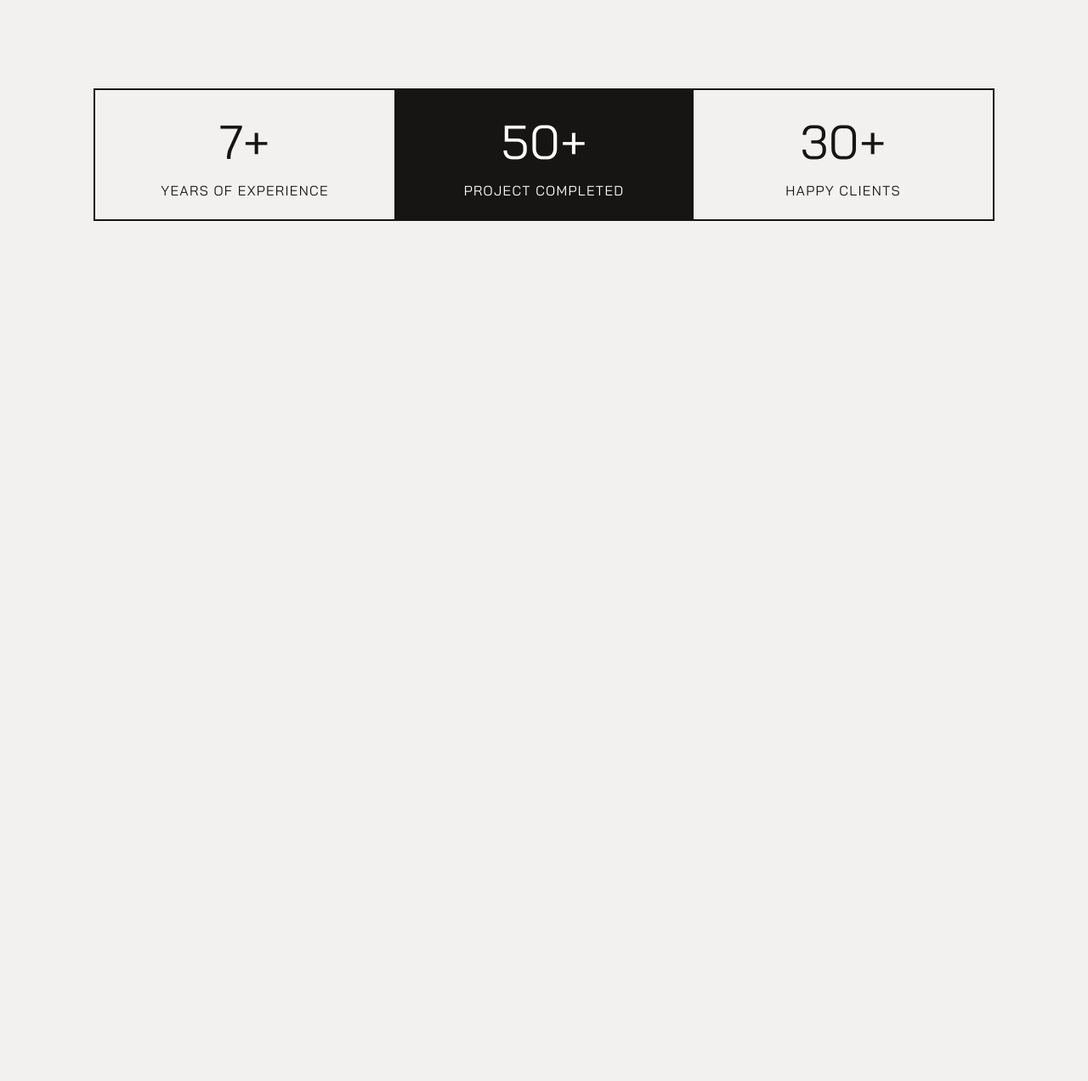
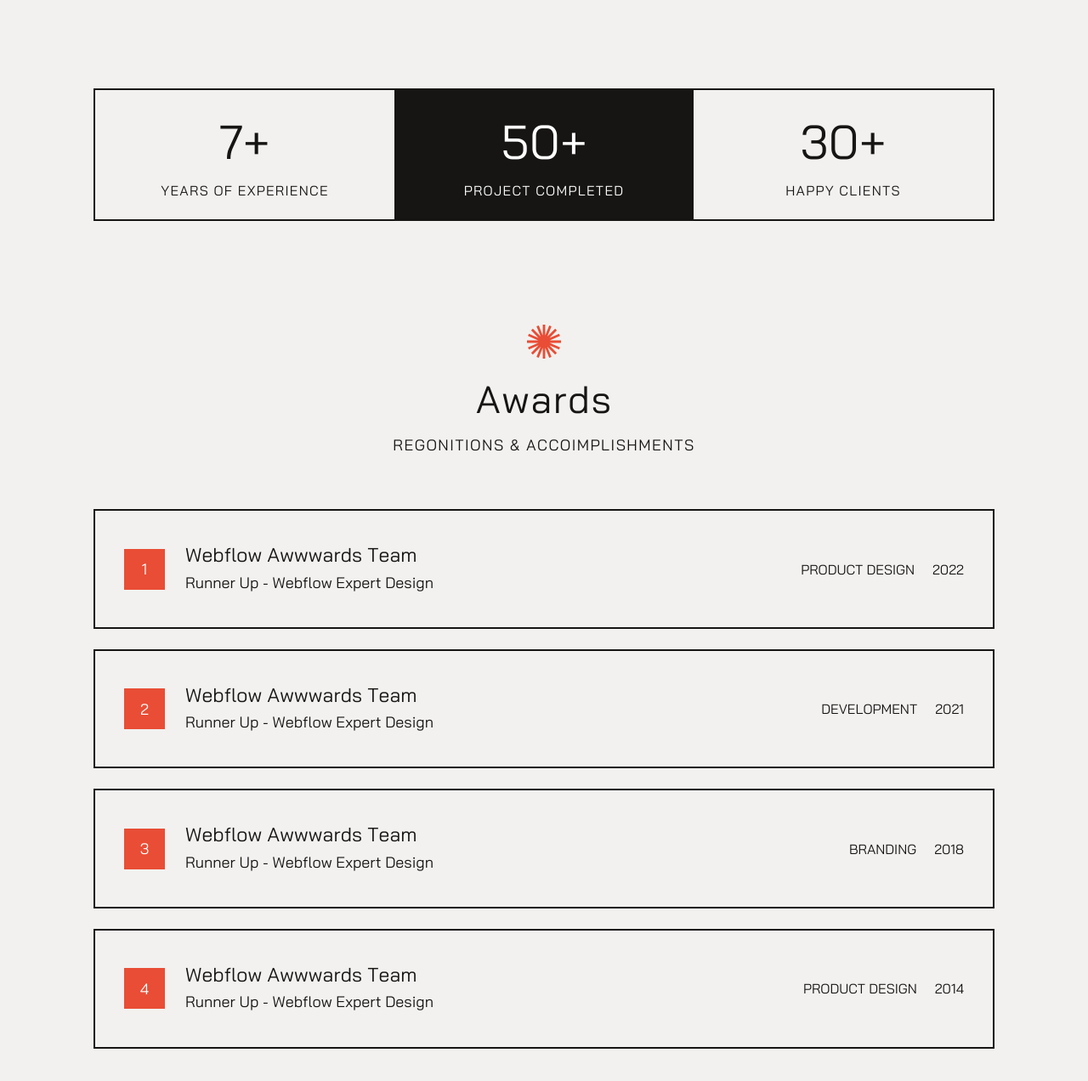
Before and after one commit to andrsweb/moxa, a website: page public/index.html in a window 1280 px wide. Shown: the part 1936-3208 px from the top of the page at 85% size. Before the commit the page ends 2236 px from the top, so only its background shows below. Drawn offline with Linux system fonts and the light colour scheme.

Commit message:
added awards section

```diff
--- a/public/index.html
+++ b/public/index.html
@@ -186,6 +186,69 @@
         </div>
     </div>
 </section>
+	<section class="awards">
+	<div class="container sm">
+		<h2>
+			<span class="span"></span>
+			Awards
+		</h2>
+		<p class="h2-text">
+			REGONITIONS & ACCOIMPLISHMENTS
+		</p>
+		<div class="awards-items">
+			<div class="award-item">
+    <div class="award-inner-left">
+        <div class="award-num">1</div>
+        <div class="award-text-wrapp">
+            <div class="award-title">Webflow Awwwards Team</div>
+            <div class="award-subtitle">Runner Up - Webflow Expert Design</div>
+        </div>
+    </div>
+    <div class="award-inner-right">
+        <div class="award-text">PRODUCT DESIGN</div>
+        <div class="award-date">2022</div>
+    </div>
+</div><div class="award-item">
+    <div class="award-inner-left">
+        <div class="award-num">2</div>
+        <div class="award-text-wrapp">
+            <div class="award-title">Webflow Awwwards Team</div>
+            <div class="award-subtitle">Runner Up - Webflow Expert Design</div>
+        </div>
+    </div>
+    <div class="award-inner-right">
+        <div class="award-text">DEVELOPMENT</div>
+        <div class="award-date">2021</div>
+    </div>
+</div><div class="award-item">
+    <div class="award-inner-left">
+        <div class="award-num">3</div>
+        <div class="award-text-wrapp">
+            <div class="award-title">Webflow Awwwards Team</div>
+            <div class="award-subtitle">Runner Up - Webflow Expert Design</div>
+        </div>
+    </div>
+    <div class="award-inner-right">
+        <div class="award-text">BRANDING</div>
+        <div class="award-date">2018</div>
+    </div>
+</div><div class="award-item">
+    <div class="award-inner-left">
+        <div class="award-num">4</div>
+        <div class="award-text-wrapp">
+            <div class="award-title">Webflow Awwwards Team</div>
+            <div class="award-subtitle">Runner Up - Webflow Expert Design</div>
+        </div>
+    </div>
+    <div class="award-inner-right">
+        <div class="award-text">PRODUCT DESIGN</div>
+        <div class="award-date">2014</div>
+    </div>
+</div>
+		</div>
+	</div>
+</section>
+
 </main>
 
 		<footer class="footer"></footer>
--- a/src/scss/common/typography.scss
+++ b/src/scss/common/typography.scss
@@ -29,7 +29,18 @@
 
 h2, .h2 {
 	font-size: 45px;
+	font-weight: $fw-regular;
+	letter-spacing: 1.44px;
 	line-height: $lh-title;
+	text-align: center;
+
+	.span {
+		display: inline-block;
+		width: 100%;
+		height: 47px;
+		background-image: url(/img/general/title-logo.svg) no-repeat;
+		background-position: center 1px ;
+	}
 
 	@media all and (min-width: $lg) {
 		// font-size: 36px
@@ -95,12 +106,20 @@
 	margin-top: 0;
 	font-size: $fs-l;
 	line-height: $lh-title;
-
-	&:last-of-type {
-		margin-bottom: 0
-	}
 }
 
 b, strong {
 	font-weight: $fw-bold
 }
+
+.h2-text {
+	text-align: center;
+	font-weight: 400;
+	font-size: $fs-sm;
+	line-height: 1.7;
+	text-align: center;
+	letter-spacing: 1.44px;
+	text-transform: uppercase;
+	color: $black;
+	margin: 10px 0 60px 0;
+}
--- a/src/scss/main.scss
+++ b/src/scss/main.scss
@@ -20,3 +20,4 @@
 @import 'sections/stripe.scss';
 @import 'sections/lead.scss';
 @import 'sections/stat.scss';
+@import 'sections/awards.scss';
--- /dev/null
+++ b/src/scss/sections/awards.scss
@@ -0,0 +1,72 @@
+.awards {
+	padding: 61px 0 60px;
+
+	&-items {
+		display: flex;
+		flex-direction: column;
+
+		.award-item {
+			display: flex;
+			justify-content: space-between;
+			align-items: center;
+			border: 2px solid $black;
+			margin-bottom: 24px;
+			padding: 36px 34px;
+
+			&:last-child {
+				margin-bottom: 0;
+			}
+
+			.award-inner-left {
+				display: flex;
+				align-items: center;
+
+				.award-num {
+					display: flex;
+					justify-content: center;
+					align-items: center;
+					width: 48px;
+					height: 48px;
+					background: $accent;
+					color: $white;
+					margin-right: 24px;
+				}
+
+				.award-text-wrapp {
+					display: flex;
+					flex-direction: column;
+
+					.award-title {
+						font-weight: $fw-regular;
+						font-size: $fs-xm;
+						line-height: 1.4;
+						letter-spacing: 0.1px;
+						color: $black;
+					}
+
+					.award-subtitle {
+						font-weight: $fw-regular;
+						font-size: $fs-sm;
+						line-height: 1.8;
+						color: $black;
+					}
+				}
+			}
+
+			.award-inner-right {
+				display: flex;
+
+				.award-text, .award-date {
+					font-weight: $fw-regular;
+					font-size: $fs-s;
+					line-height: 2;
+					color: $black;
+				}
+
+				.award-date {
+					margin-left: 21px;
+				}
+			}
+		}
+	}
+}
--- a/src/scss/sections/stat.scss
+++ b/src/scss/sections/stat.scss
@@ -1,5 +1,6 @@
 .stat {
-    padding: 60px 0 40px;
+    padding: 60px 0 60px;
+
     &-wrapp {
         display: flex;
         border: 2px solid $black;
```
Also changed, not shown: src/html/index.html (+1 -0 lines), src/html/template-parts/sections/awards/awards-items.html (added, +13 -0 lines), src/html/template-parts/sections/awards/awards.html (added, +19 -0 lines), public/css/main.min.css.
